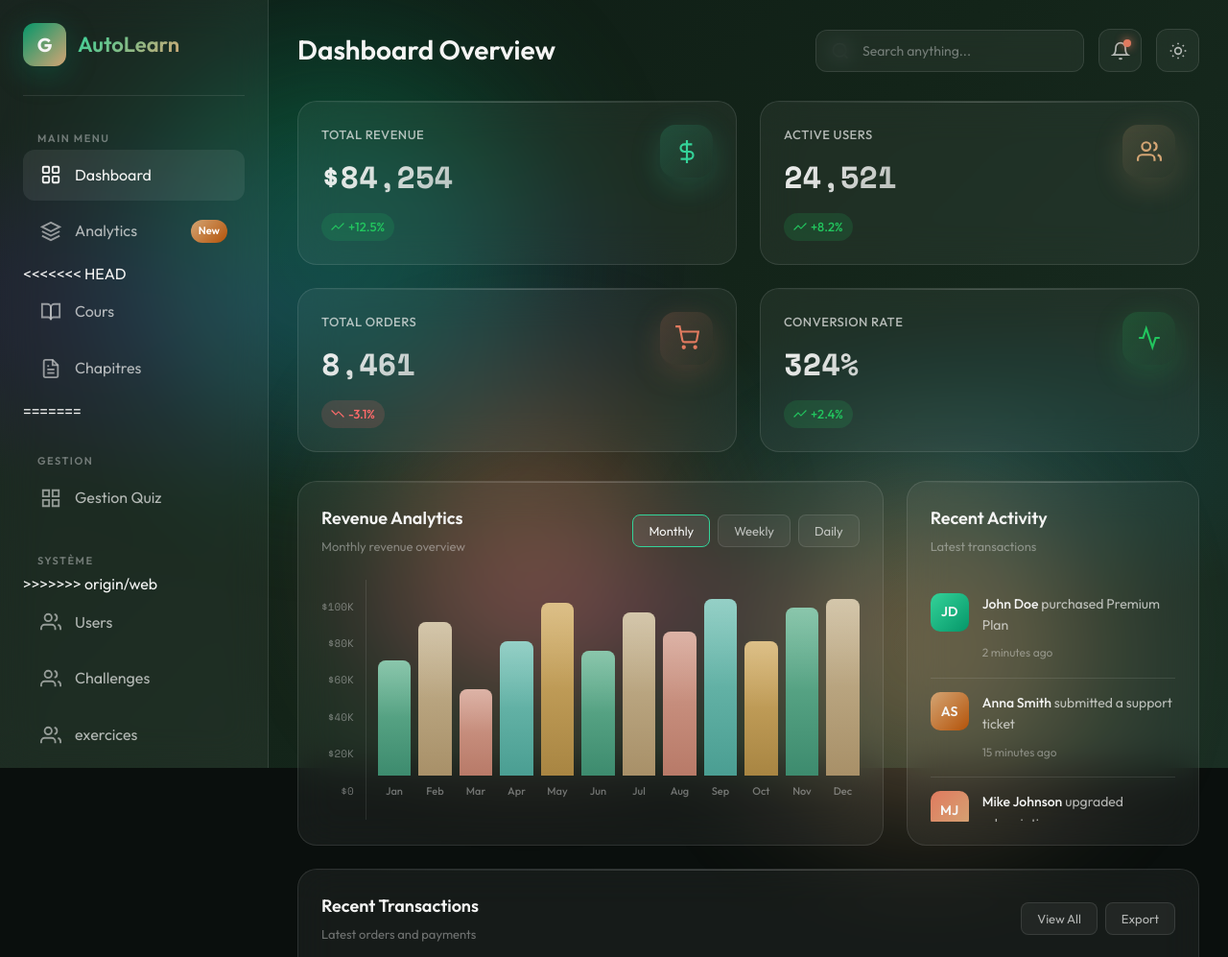
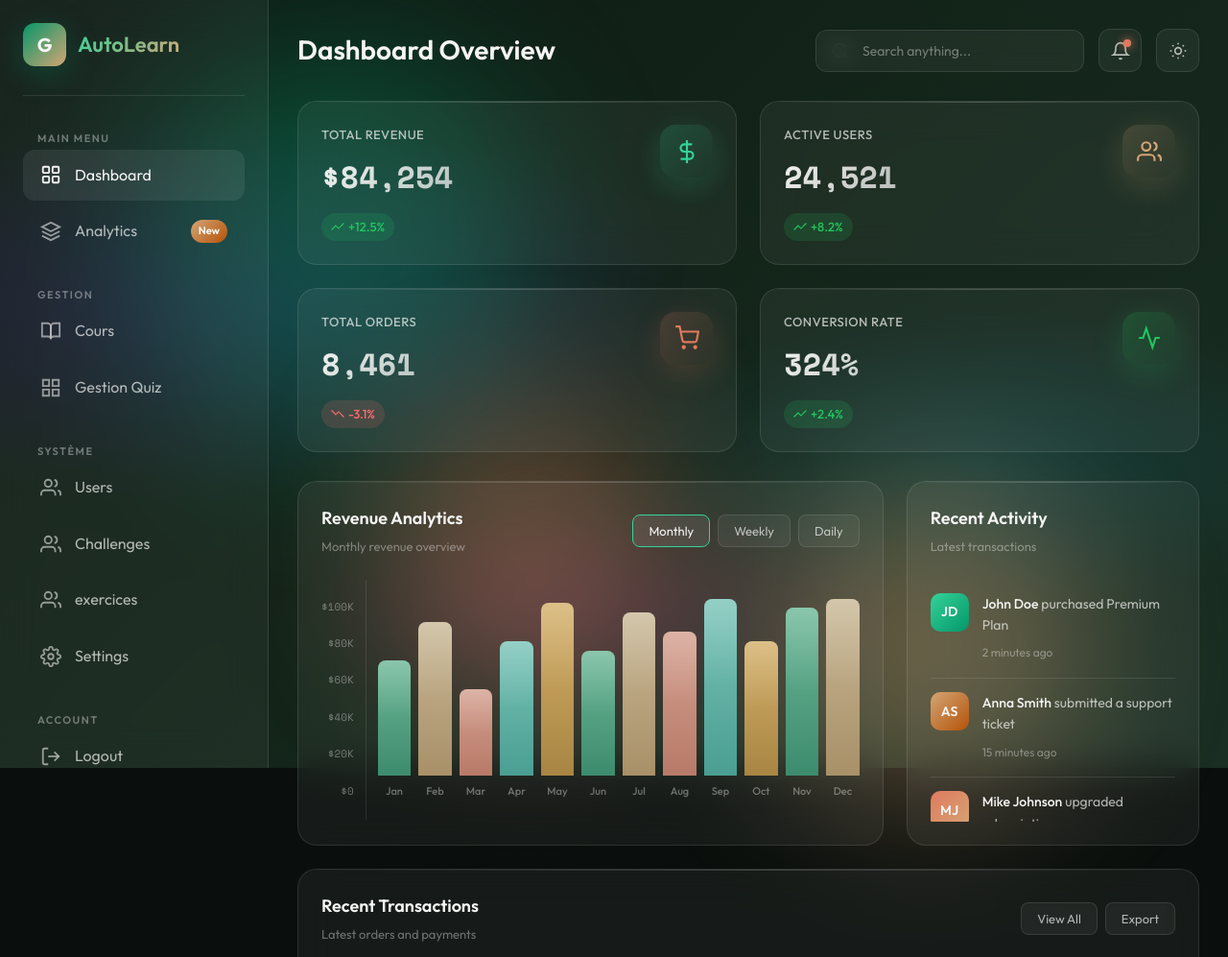
Before and after one commit to yassminebenslimene/Esprit-PIDEV-3A43-2026-AutoLearn, a Symfony app: template templates/backoffice/index.html.twig in a window 1280 px wide. Shown: the top 997 px of the page at 96% size. Run offline with Twig, Linux system fonts and the light colour scheme; the template is opened without the code that fills it, so the values that code supplies are empty; some libraries are stand-ins or nearby versions.

Commit message:
Fix: Resolved Git conflict markers in backoffice index template

```diff
--- a/templates/backoffice/index.html.twig
+++ b/templates/backoffice/index.html.twig
@@ -60,10 +60,12 @@
                                 <span class="nav-badge">New</span>
                             </a>
                         </li>
-<<<<<<< HEAD
+                    </ul>
+                </li>
 
-
-
+                <li class="nav-section">
+                    <span class="nav-section-title">Gestion</span>
+                    <ul>
                         <li class="nav-item">
                             <a href="{{ path('app_cours_index') }}" class="nav-link">
                                 <svg class="nav-icon" viewBox="0 0 24 24" fill="none" stroke="currentColor" stroke-width="2">
@@ -73,26 +75,6 @@
                                 Cours
                             </a>
                         </li>
-                        <li class="nav-item">
-                            <a href="{{ path('app_chapitre_index') }}" class="nav-link">
-                                <svg class="nav-icon" viewBox="0 0 24 24" fill="none" stroke="currentColor" stroke-width="2">
-                                    <path d="M14 2H6a2 2 0 0 0-2 2v16a2 2 0 0 0 2 2h12a2 2 0 0 0 2-2V8z"/>
-                                    <polyline points="14 2 14 8 20 8"/>
-                                    <line x1="16" y1="13" x2="8" y2="13"/>
-                                    <line x1="16" y1="17" x2="8" y2="17"/>
-                                    <polyline points="10 9 9 9 8 9"/>
-                                </svg>
-                                Chapitres
-                            </a>
-                        </li>
-
-=======
-                    </ul>
-                </li>
-
-                <li class="nav-section">
-                    <span class="nav-section-title">Gestion</span>
-                    <ul>
                         <li class="nav-item">
                             <a href="{{ path('backoffice_quiz_management') }}" class="nav-link">
                                 <svg class="nav-icon" viewBox="0 0 24 24" fill="none" stroke="currentColor" stroke-width="2">
@@ -110,7 +92,6 @@
                 <li class="nav-section">
                     <span class="nav-section-title">Système</span>
                     <ul>
->>>>>>> origin/web
                         <li class="nav-item">
                             <a href="{{ path('backoffice_users') }}" class="nav-link">
                                 <svg class="nav-icon" viewBox="0 0 24 24" fill="none" stroke="currentColor" stroke-width="2">
```
